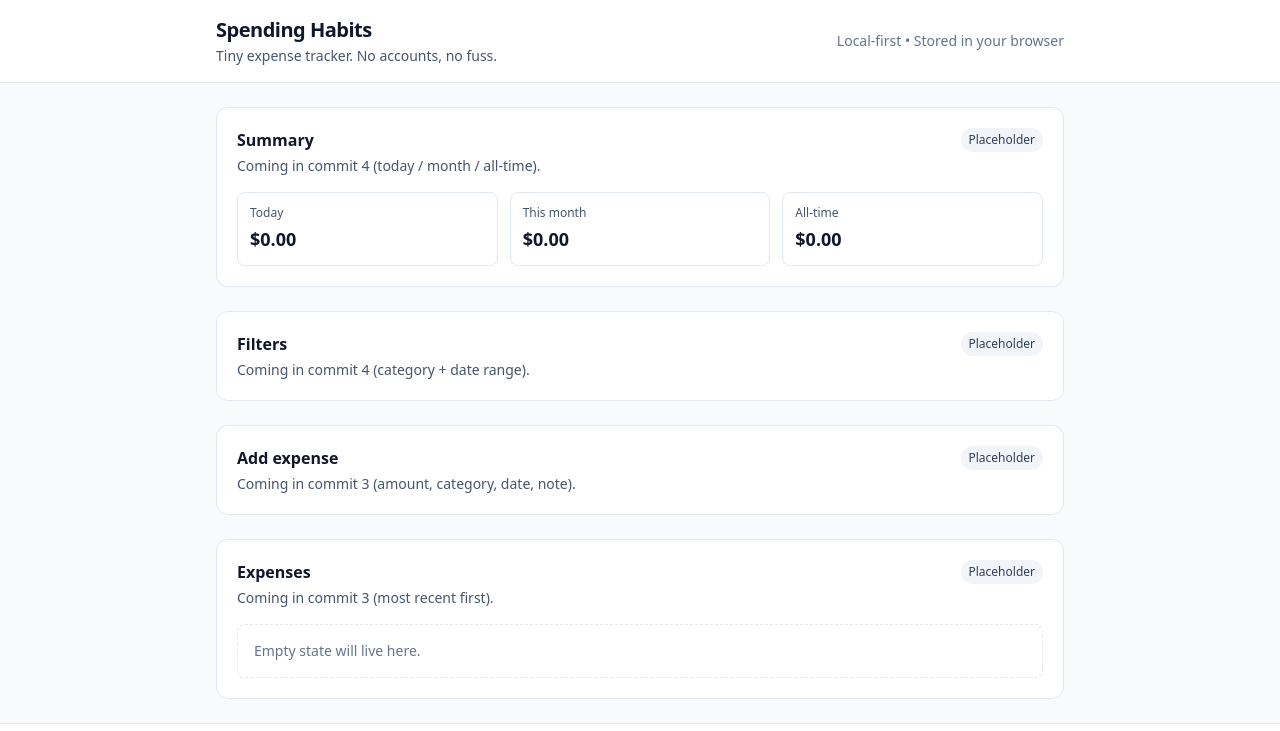
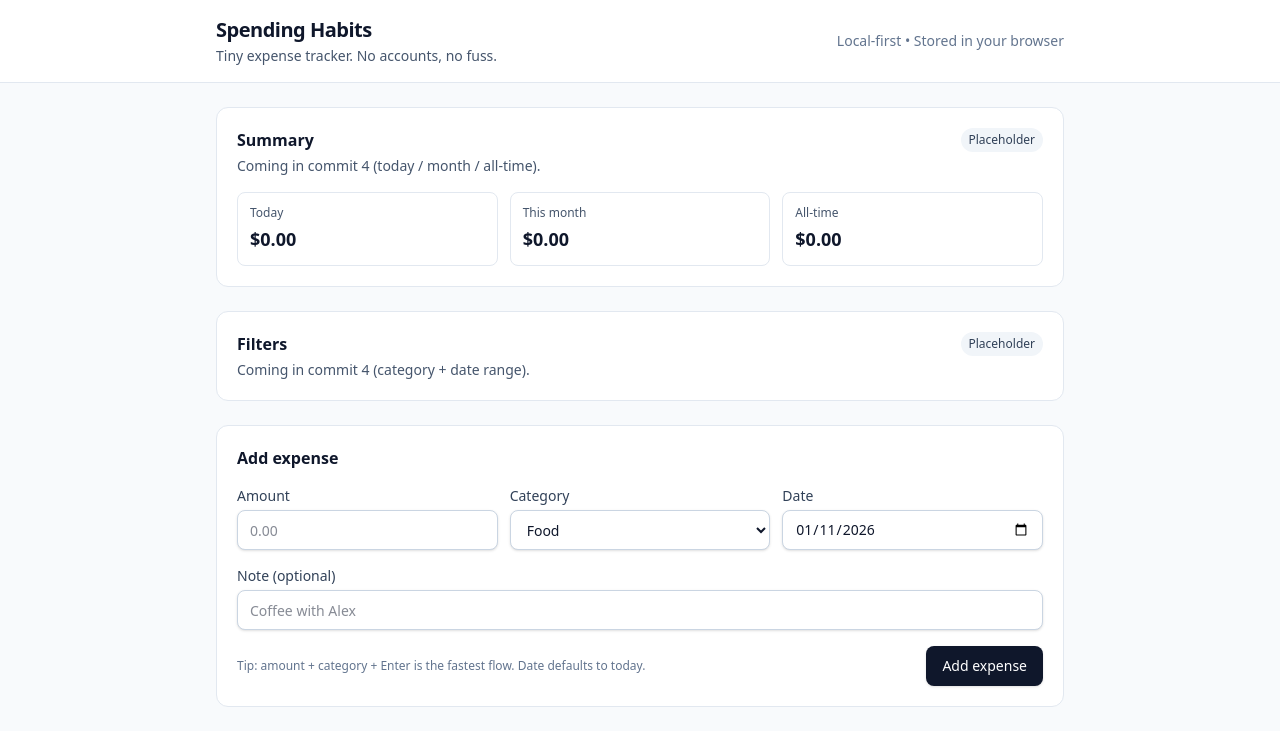
Before and after one commit to zsaritek/spending-habits, a Vue app: page / in a window 1280 px wide. Shown: the top 731 px of the page. Built offline with nearby package versions, Linux system fonts and the light colour scheme.

Commit message:
list rendering

```diff
--- a/src/components/ExpenseForm.vue
+++ b/src/components/ExpenseForm.vue
@@ -1,15 +1,116 @@
 <template>
   <section class="rounded-xl border border-slate-200 bg-white p-4 sm:p-5">
-    <div class="flex items-start justify-between gap-3">
-      <div>
-        <h2 class="text-base font-semibold">Add expense</h2>
-        <p class="mt-1 text-sm text-slate-600">Coming in commit 3 (amount, category, date, note).</p>
+    <h2 class="text-base font-semibold">Add expense</h2>
+
+    <form class="mt-4 grid gap-4" @submit.prevent="onSubmit">
+      <div class="grid gap-3 sm:grid-cols-12 sm:items-start">
+        <label class="grid gap-1 sm:col-span-4">
+          <span class="text-sm font-medium text-slate-700">Amount</span>
+          <input
+            v-model="amount"
+            inputmode="decimal"
+            placeholder="0.00"
+            class="h-10 rounded-lg border border-slate-300 bg-white px-3 text-sm shadow-sm outline-none focus:border-slate-900 focus:ring-2 focus:ring-slate-200"
+            :class="errors.amount ? 'border-red-400 focus:border-red-600 focus:ring-red-100' : ''"
+          />
+          <span v-if="errors.amount" class="text-xs text-red-600">{{ errors.amount }}</span>
+        </label>
+
+        <label class="grid gap-1 sm:col-span-4">
+          <span class="text-sm font-medium text-slate-700">Category</span>
+          <select
+            v-model="category"
+            class="h-10 rounded-lg border border-slate-300 bg-white px-3 text-sm shadow-sm outline-none focus:border-slate-900 focus:ring-2 focus:ring-slate-200"
+            :class="errors.category ? 'border-red-400 focus:border-red-600 focus:ring-red-100' : ''"
+          >
+            <option value="" disabled>Select…</option>
+            <option v-for="c in categories" :key="c" :value="c">{{ c }}</option>
+          </select>
+          <span v-if="errors.category" class="text-xs text-red-600">{{ errors.category }}</span>
+        </label>
+
+        <label class="grid gap-1 sm:col-span-4">
+          <span class="text-sm font-medium text-slate-700">Date</span>
+          <input
+            v-model="date"
+            type="date"
+            class="h-10 rounded-lg border border-slate-300 bg-white px-3 text-sm shadow-sm outline-none focus:border-slate-900 focus:ring-2 focus:ring-slate-200"
+            :class="errors.date ? 'border-red-400 focus:border-red-600 focus:ring-red-100' : ''"
+          />
+          <span v-if="errors.date" class="text-xs text-red-600">{{ errors.date }}</span>
+        </label>
       </div>
-      <span class="rounded-full bg-slate-100 px-2 py-1 text-xs font-medium text-slate-700"
-        >Placeholder</span
-      >
-    </div>
+
+      <label class="grid gap-1">
+        <span class="text-sm font-medium text-slate-700">Note (optional)</span>
+        <input
+          v-model="note"
+          placeholder="Coffee with Alex"
+          class="h-10 rounded-lg border border-slate-300 bg-white px-3 text-sm shadow-sm outline-none focus:border-slate-900 focus:ring-2 focus:ring-slate-200"
+        />
+      </label>
+
+      <div class="flex flex-wrap items-center justify-between gap-3">
+        <p class="text-xs text-slate-500">
+          Tip: amount + category + Enter is the fastest flow. Date defaults to today.
+        </p>
+        <button
+          type="submit"
+          class="inline-flex h-10 items-center justify-center rounded-lg bg-slate-900 px-4 text-sm font-medium text-white shadow-sm hover:bg-slate-800 focus:outline-none focus:ring-2 focus:ring-slate-300"
+        >
+          Add expense
+        </button>
+      </div>
+    </form>
   </section>
 </template>
 
-<script setup></script>
+<script setup>
+import { computed, reactive, ref } from 'vue'
+import { DEFAULT_CATEGORIES, useExpenses } from '../composables/useExpenses'
+
+const { addExpense } = useExpenses()
+
+const todayIso = () => new Date().toISOString().slice(0, 10)
+
+const amount = ref('')
+const category = ref(DEFAULT_CATEGORIES[0])
+const date = ref(todayIso())
+const note = ref('')
+
+const errors = reactive({
+  amount: '',
+  category: '',
+  date: '',
+})
+
+const categories = computed(() => DEFAULT_CATEGORIES)
+
+function clearErrors() {
+  errors.amount = ''
+  errors.category = ''
+  errors.date = ''
+}
+
+function onSubmit() {
+  clearErrors()
+
+  const result = addExpense({
+    amount: amount.value,
+    category: category.value,
+    date: date.value,
+    note: note.value,
+  })
+
+  if (!result.ok) {
+    errors.amount = result.errors?.amount ?? ''
+    errors.category = result.errors?.category ?? ''
+    errors.date = result.errors?.date ?? ''
+    return
+  }
+
+  // Quick-add friendly: keep category/date, reset amount/note.
+  amount.value = ''
+  note.value = ''
+}
+</script>
--- a/src/components/ExpenseList.vue
+++ b/src/components/ExpenseList.vue
@@ -1,19 +1,66 @@
 <template>
   <section class="rounded-xl border border-slate-200 bg-white p-4 sm:p-5">
-    <div class="flex items-start justify-between gap-3">
-      <div>
-        <h2 class="text-base font-semibold">Expenses</h2>
-        <p class="mt-1 text-sm text-slate-600">Coming in commit 3 (most recent first).</p>
+    <div class="flex flex-wrap items-baseline justify-between gap-3">
+      <h2 class="text-base font-semibold">Expenses</h2>
+      <div class="text-sm text-slate-600">
+        <span class="font-medium text-slate-900">{{ expenses.length }}</span>
+        <span>{{ expenses.length === 1 ? 'item' : 'items' }}</span>
       </div>
-      <span class="rounded-full bg-slate-100 px-2 py-1 text-xs font-medium text-slate-700"
-        >Placeholder</span
-      >
     </div>
 
-    <div class="mt-4 rounded-lg border border-dashed border-slate-200 p-4 text-sm text-slate-500">
-      Empty state will live here.
+    <div v-if="expenses.length === 0" class="mt-4 rounded-lg border border-dashed border-slate-200 p-4">
+      <p class="text-sm font-medium text-slate-800">No expenses yet.</p>
+      <p class="mt-1 text-sm text-slate-600">Add your first one above — it’ll show up here.</p>
     </div>
+
+    <ul v-else class="mt-4 divide-y divide-slate-200">
+      <li v-for="e in expenses" :key="e.id" class="py-3">
+        <div class="flex items-start justify-between gap-4">
+          <div class="min-w-0">
+            <div class="flex flex-wrap items-center gap-x-2 gap-y-1">
+              <span class="text-sm font-semibold tabular-nums">{{ formatMoney(e.amount) }}</span>
+              <span class="rounded-full bg-slate-100 px-2 py-0.5 text-xs font-medium text-slate-700">
+                {{ e.category }}
+              </span>
+              <span class="text-xs text-slate-500">{{ formatDate(e.date) }}</span>
+            </div>
+            <p v-if="e.note" class="mt-1 line-clamp-2 text-sm text-slate-700">{{ e.note }}</p>
+          </div>
+
+          <button
+            type="button"
+            class="inline-flex h-8 shrink-0 items-center justify-center rounded-lg border border-slate-200 bg-white px-2.5 text-sm text-slate-700 hover:bg-slate-50"
+            @click="onDelete(e.id)"
+          >
+            Delete
+          </button>
+        </div>
+      </li>
+    </ul>
   </section>
 </template>
 
-<script setup></script>
+<script setup>
+import { useExpenses } from '../composables/useExpenses'
+
+const { expenses, deleteExpense } = useExpenses()
+
+function formatMoney(amount) {
+  return new Intl.NumberFormat(undefined, {
+    style: 'currency',
+    currency: 'USD',
+  }).format(amount)
+}
+
+function formatDate(iso) {
+  const [y, m, d] = iso.split('-').map(Number)
+  const dt = new Date(y, m - 1, d)
+  return new Intl.DateTimeFormat(undefined, { year: 'numeric', month: 'short', day: 'numeric' }).format(dt)
+}
+
+function onDelete(id) {
+  const ok = confirm('Delete this expense?')
+  if (!ok) return
+  deleteExpense(id)
+}
+</script>
--- a/src/composables/useExpenses.js
+++ b/src/composables/useExpenses.js
@@ -88,6 +88,9 @@ function normalizeStoredExpense(raw) {
 }
 
 export function useExpenses() {
+    // Singleton state: every component gets the same source of truth.
+    // (KISS: module-level refs + one-time init)
+    if (!useExpenses._state) {
         const expenses = ref([])
 
         function load() {
@@ -105,7 +108,9 @@ export function useExpenses() {
 
             const normalized = parsed.value.map(normalizeStoredExpense).filter(Boolean)
             // Most recent first (by date, then createdAt)
-    normalized.sort((a, b) => (b.date + String(b.createdAt)).localeCompare(a.date + String(a.createdAt)))
+            normalized.sort((a, b) =>
+                (b.date + String(b.createdAt)).localeCompare(a.date + String(a.createdAt)),
+            )
             expenses.value = normalized
         }
 
@@ -168,7 +173,7 @@ export function useExpenses() {
         load()
         watch(expenses, save, { deep: true })
 
-  return {
+        useExpenses._state = {
             expenses,
             addExpense,
             deleteExpense,
@@ -177,3 +182,6 @@ export function useExpenses() {
             load,
         }
     }
+
+    return useExpenses._state
+}
```
Lines whose indentation alone changed are shown as unchanged.
